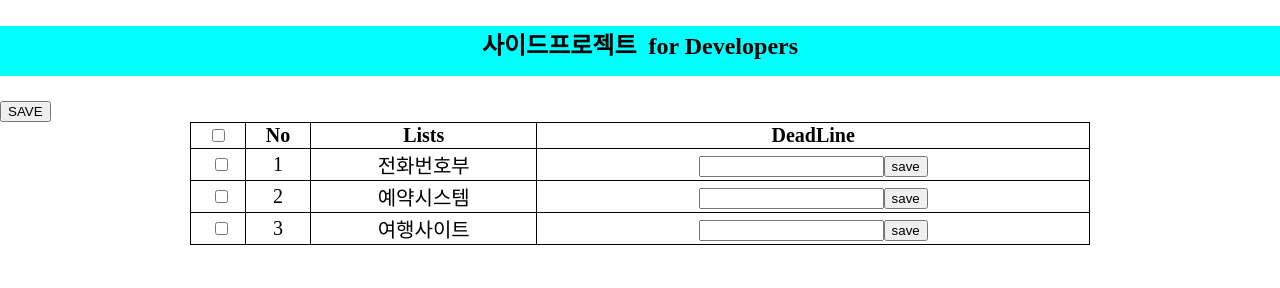
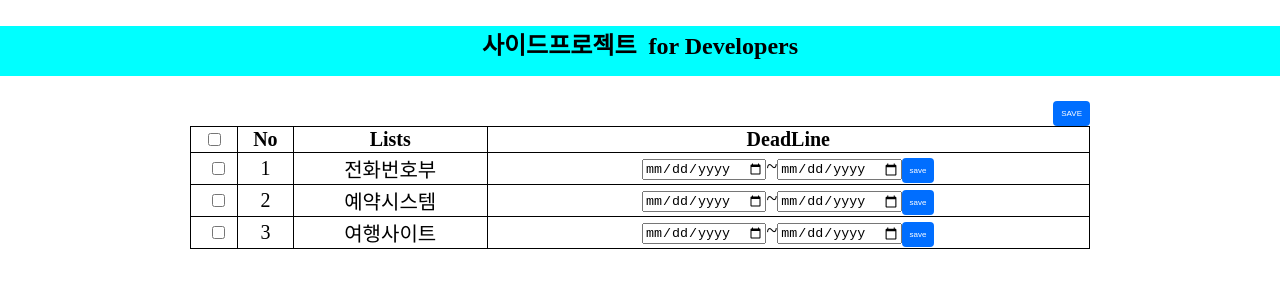
Before and after one commit to betterthanhajin/sideprojects, a plain HTML site: page index.html in a window 1280 px wide. Drawn offline with Linux system fonts and the light colour scheme.

Commit message:
작성중

```diff
--- a/index.html
+++ b/index.html
@@ -4,7 +4,7 @@
     <meta charset="UTF-8">
     <meta http-equiv="X-UA-Compatible" content="IE=edge">
     <meta name="viewport" content="width=device-width, initial-scale=1.0">
-    <title>Document</title>
+    <title>sideProject</title>
     <link rel="stylesheet" href="./style.css">
     <script type="text/javascript" src="./index.js"></script>
 </head>
@@ -13,8 +13,10 @@
         <h2>사이드프로젝트<span>&nbsp;&nbsp;for Developers</span></h2>
     </div>
     <section class="lists">
-        <button>SAVE</button>
-        <form>
+        <div class="btnWrap">
+            <button class="save">SAVE</button>
+        </div>
+        <form action="/C:/Users/user/Desktop/sideproject/detail.html" method="post">
             <table class="projectLists">
                 <tr>
                     <th><input type="checkbox"></th>
@@ -27,21 +29,21 @@
                     <td><input type="checkbox"></td>
                     <td><a href="#">1</a></td>
                     <td><a href="#">전화번호부</a></td>
-                    <td><a href="#"><input type="text"><button>save</button></td>
+                    <td><a href="#"><input type="date">~<input type="date"><button type="submit">save</button></td>
                 </tr>
 
                 <tr>
                     <td><input type="checkbox"></td>
                     <td><a href="#">2</a></td>
                     <td><a href="#">예약시스템</a></td>
-                    <td><a href="#"><input type="text"><button>save</button></td>
+                    <td><a href="#"><input type="date">~<input type="date"><button type="submit">save</button></td>
                 </tr>
 
                 <tr>
                     <td><input type="checkbox"></td>
                     <td><a href="#">3</a></td>
                     <td><a href="#">여행사이트</a></td>
-                    <td><a href="#"><input type="text"><button>save</button></td>
+                    <td><a href="#"><input type="date">~<input type="date"><button type="submit">save</button></td>
                 </tr>
             </table>
         </form>
--- a/style.css
+++ b/style.css
@@ -32,3 +32,17 @@ a {
     display:block;
     text-align: center;
 }
+button {
+    border:none;
+    background-color: rgb(0, 110, 255);
+    color:white;
+    padding:8px;
+    border-radius: 4px;
+    font-size: 8px;
+}
+.btnWrap {
+    width: 900px;
+    margin: 0 auto;
+    display:flex;
+    justify-content: right;
+}
```
Also changed, not shown: detail.html (added, +15 -0 lines).
